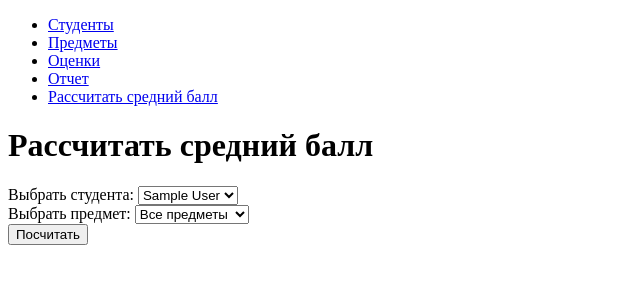
After one commit to Vlad2322324/Student, a Django app: page /average_report/ in a window 1280 px wide. The commit adds this page. Shown: the top 300 px of the page, without its empty margins (0-640 px from the left). Run offline with Django 4.2, Linux system fonts and the light colour scheme; tables that the repository leaves empty hold one stand-in row (values such as "Sample post").

Commit message:
Добавил расчет среднего балла

```diff
--- a/student_tracker/student_tracker/urls.py
+++ b/student_tracker/student_tracker/urls.py
@@ -5,11 +5,13 @@ from tracker import views
 app_name = 'tracker'
 
 urlpatterns = [
-    # path('students/', views.student_list, name='student_list'),
+
     path('admin/', admin.site.urls),
+    path('', views.home, name='home'),
     path('students/create/', views.create_student, name='create_student'),
     path('students/<int:pk>/edit/', views.edit_student, name='edit_student'),
     path('students/<int:pk>/delete/', views.delete_student, name='delete_student'),
+    path('students/', views.student_list, name='student_list'),
     path('students/', views.student_list, name='student_list'),
     path('subjects/', views.subject_list, name='subject_list'),
     path('subjects/create/', views.create_subject, name='create_subject'),
@@ -19,14 +21,11 @@ urlpatterns = [
     path('grades/create/', views.create_grade, name='create_grade'),
     path('grades/<int:pk>/delete/', views.delete_grade, name='delete_grade'),
     path('grades/<int:pk>/edit/', views.edit_grade, name='edit_grade'),
-
+    path('average_report/', views.average_report, name='average_report'),
     path('report/', views.report, name='report'),
 
-    path('students/', views.student_list, name='student_list'),
 
 
-    path('', views.home, name='home'),
 
 
-    # Маршруты для представлений предметов и оценок аналогичным образом
 ]
--- /dev/null
+++ b/student_tracker/tracker/templates/average_report.html
@@ -0,0 +1,32 @@
+{% extends 'base.html' %}
+
+{% block content %}
+  <h1>Рассчитать средний балл</h1>
+
+  <form method="post">
+    {% csrf_token %}
+    <div class="form-group">
+      <label for="student">Выбрать студента:</label>
+      <select class="form-control" id="student" name="student">
+        {% for student in students %}
+          <option value="{{ student.id }}">{{ student.name }}</option>
+        {% endfor %}
+      </select>
+    </div>
+    <div class="form-group">
+      <label for="subject">Выбрать предмет:</label>
+      <select class="form-control" id="subject" name="subject">
+        <option value="all">Все предметы</option>
+        {% for subject in subjects %}
+          <option value="{{ subject.id }}">{{ subject.subject_name }}</option>
+        {% endfor %}
+      </select>
+    </div>
+    <button type="submit" class="btn btn-primary">Посчитать</button>
+  </form>
+
+  {% if average_grade %}
+    <h2>Средний балл</h2>
+    <p>{{ average_grade }}</p>
+  {% endif %}
+{% endblock %}
--- a/student_tracker/tracker/templates/base.html
+++ b/student_tracker/tracker/templates/base.html
@@ -7,10 +7,11 @@
 <body>
     <nav>
         <ul>
-            <li><a href="{% url 'student_list' %}">Предметы</a></li>
-            <li><a href="{% url 'subject_list' %}">Студенты</a></li>
+            <li><a href="{% url 'student_list' %}">Студенты</a></li>
+            <li><a href="{% url 'subject_list' %}">Предметы</a></li>
             <li><a href="{% url 'grade_list' %}">Оценки</a></li>
             <li><a href="{% url 'report' %}">Отчет</a></li>
+            <li><a href="{% url 'average_report' %}">Рассчитать средний балл</a></li>
 
         </ul>
     </nav>
--- a/student_tracker/tracker/templates/home.html
+++ b/student_tracker/tracker/templates/home.html
@@ -12,6 +12,7 @@
         <li><a href="{% url 'subject_list' %}">Предметы</a></li>
         <li><a href="{% url 'grade_list' %}">Оценки</a></li>
         <li><a href="{% url 'report' %}">Отчет</a></li>
+        <li><a href="{% url 'average_report' %}">Рассчитать средний балл</a></li>
     </ul>
 </body>
 </html>
--- a/student_tracker/tracker/views.py
+++ b/student_tracker/tracker/views.py
@@ -14,7 +14,7 @@ def create_student(request):
     if request.method == 'POST':
         name = request.POST['name']
         student = Student.objects.create(name=name)
-        return redirect('student_list')  # Перенаправление на страницу списка студентов
+        return redirect('student_list')
     return render(request, 'create_student.html')
 
 
@@ -23,7 +23,7 @@ def create_subject(request):
     if request.method == 'POST':
         subject_name = request.POST['subject_name']
         subject = Subject.objects.create(subject_name=subject_name)
-        return redirect('subject_list')  # Перенаправление на страницу списка предметов
+        return redirect('subject_list')
     return render(request, 'create_subject.html')
 
 def create_grade(request):
@@ -135,13 +135,13 @@ def delete_grade(request, pk):
 
 
 def report(request):
-    # Получение всех оценок студентов
+
     all_grades = Grade.objects.all()
 
-    # Вычисление среднего балла для каждого студента
+
     student_grades = all_grades.values('student').annotate(avg_grade=Avg('grade'))
 
-    # Нахождение лучшего и худшего студентов
+
     best_student = student_grades.order_by('-avg_grade').first()
     worst_student = student_grades.order_by('avg_grade').first()
 
@@ -154,7 +154,6 @@ def report(request):
         best_student_name = "N/A"
         best_student_avg_grade = None
 
-    # Получение деталей о худшем студенте
     if worst_student:
         worst_student_id = worst_student['student']
         worst_student_name = Grade.objects.filter(student=worst_student_id).first().student.name
@@ -185,3 +184,33 @@ def grade_list(request):
     grades = Grade.objects.all()
     context = {'grades': grades}
     return render(request, 'grade_list.html', context)
+
+def average_report(request):
+    if request.method == 'POST':
+        student_id = request.POST.get('student')
+        subject_id = request.POST.get('subject')
+
+        if subject_id == 'all':
+            grades = Grade.objects.filter(student_id=student_id)
+        else:
+            grades = Grade.objects.filter(student_id=student_id, subject_id=subject_id)
+
+        total_grades = len(grades)
+        if total_grades > 0:
+            sum_grades = sum(grade.grade for grade in grades)
+            average_grade = sum_grades / total_grades
+        else:
+            average_grade = 0
+
+        context = {
+            'average_grade': average_grade,
+            'students': Student.objects.all(),
+            'subjects': Subject.objects.all()
+        }
+        return render(request, 'average_report.html', context)
+
+    context = {
+        'students': Student.objects.all(),
+        'subjects': Subject.objects.all()
+    }
+    return render(request, 'average_report.html', context)
```
